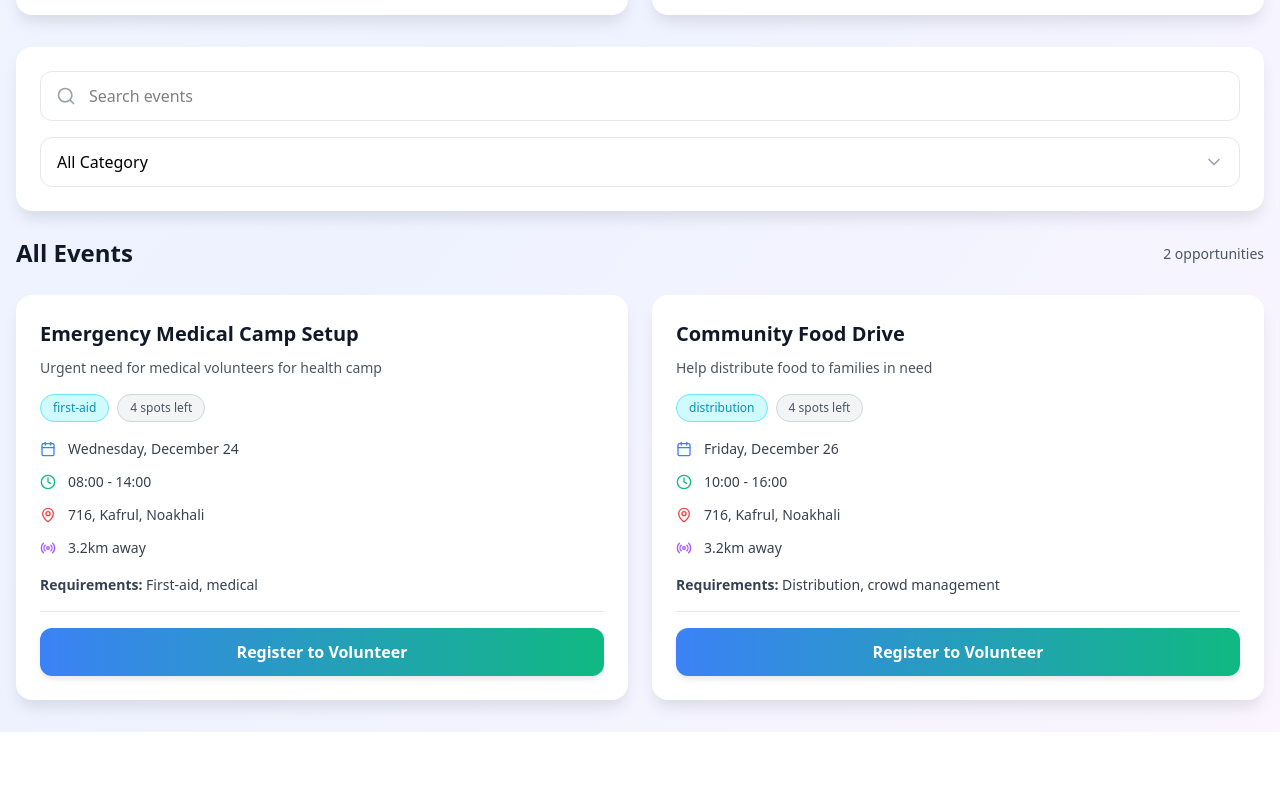
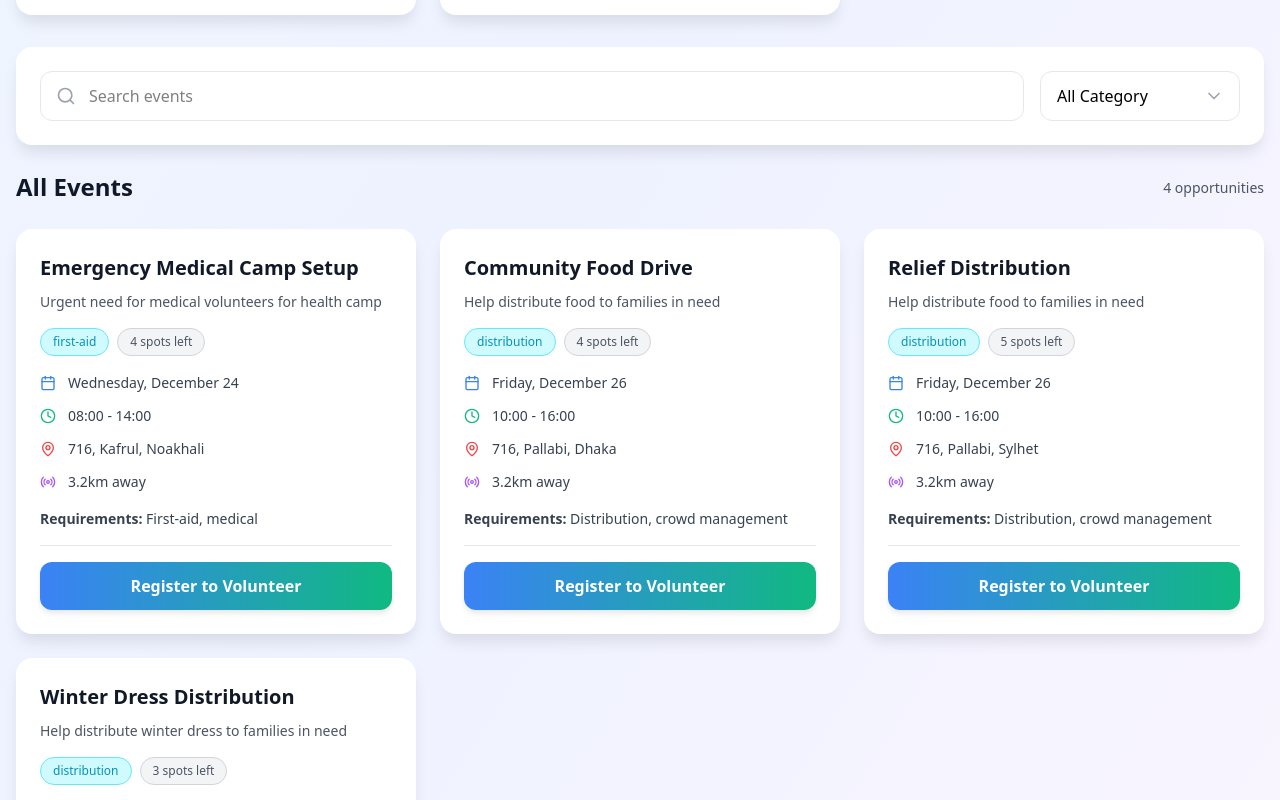
Before and after one commit to ADIB3883/Local-Volunteer-Radar, a React (Vite) app in the folder Local-Volunteer-Radar/Frontend/: page /volunteer-dashboard in a window 1280 px wide. Shown: the part 900-1700 px from the top of the page. Before the commit the page ends 1632 px from the top, so only its background shows below. Built offline with nearby package versions, Linux system fonts and the light colour scheme.

Commit message:
Add search and category filter to volunteer dashboard

```diff
--- a/Local-Volunteer-Radar/Frontend/src/components/VolunteerDashboard.jsx
+++ b/Local-Volunteer-Radar/Frontend/src/components/VolunteerDashboard.jsx
@@ -84,7 +84,7 @@ const VolunteerDashboard = () => {
             ],
             date: 'Friday, December 26',
             time: '10:00 - 16:00',
-            location: '716, Kafrul, Noakhali',
+            location: '716, Pallabi, Dhaka',
             distance: '3.2km away',
             requirements: 'Distribution, crowd management'
         }
@@ -115,11 +115,74 @@ const VolunteerDashboard = () => {
             ],
             date: 'Friday, December 26',
             time: '10:00 - 16:00',
-            location: '716, Kafrul, Noakhali',
+            location: '716, Pallabi, Dhaka',
+            distance: '3.2km away',
+            requirements: 'Distribution, crowd management'
+        },
+        {
+            id: 5,
+            title: 'Relief Distribution',
+            description: 'Help distribute food to families in need',
+            tags: [
+                { name: 'distribution', type: 'skill' },
+                { name: '5 spots left', type: 'spots' }
+            ],
+            date: 'Friday, December 26',
+            time: '10:00 - 16:00',
+            location: '716, Pallabi, Sylhet',
+            distance: '3.2km away',
+            requirements: 'Distribution, crowd management'
+        },
+        {
+            id: 6,
+            title: 'Winter Dress Distribution',
+            description: 'Help distribute winter dress to families in need',
+            tags: [
+                { name: 'distribution', type: 'skill' },
+                { name: '3 spots left', type: 'spots' }
+            ],
+            date: 'Friday, December 26',
+            time: '10:00 - 16:00',
+            location: '716, Pallabi, Barishal',
             distance: '3.2km away',
             requirements: 'Distribution, crowd management'
         }
     ];
+
+    const [filteredEvents, setFilteredEvents] = useState(allEvents);
+
+// Filter function
+    const handleFilter = () => {
+        let filtered = [...allEvents];
+
+        // Filter by search query
+        if (searchQuery.trim() !== '') {
+            filtered = filtered.filter(event =>
+                event.title.toLowerCase().includes(searchQuery.toLowerCase()) ||
+                //
+                // event.description.toLowerCase().includes(searchQuery.toLowerCase()) ||
+                event.location.toLowerCase().includes(searchQuery.toLowerCase()) ||
+                event.requirements.toLowerCase().includes(searchQuery.toLowerCase())
+            );
+        }
+
+        // Filter by category
+        if (selectedCategory !== 'All Category') {
+            filtered = filtered.filter(event => {
+                // Check if any tag matches the category
+                return event.tags.some(tag =>
+                    tag.name.toLowerCase().includes(selectedCategory.toLowerCase())
+                ) || event.requirements.toLowerCase().includes(selectedCategory.toLowerCase());
+            });
+        }
+
+        setFilteredEvents(filtered);
+    };
+
+// Call filter when search or category changes
+    React.useEffect(() => {
+        handleFilter();
+    }, [searchQuery, selectedCategory]);
 
     return (
         <div style={{ minHeight: '100vh', background: 'linear-gradient(to bottom right, #eff6ff, #eef2ff, #faf5ff)' }}>
@@ -344,7 +407,7 @@ const VolunteerDashboard = () => {
                         </div>
 
                         {/* Event Cards - Recommended */}
-                        <div style={{ display: 'grid', gridTemplateColumns: 'repeat(auto-fit, minmax(300px, 1fr))', gap: '1.5rem', marginBottom: '2rem' }}>
+                        <div style={{ display: 'grid', gridTemplateColumns: 'repeat(auto-fill, minmax(300px, 1fr))', gap: '1.5rem', marginBottom: '2rem', maxWidth: '100%' }}>
                             {events.map((event) => (
                                 <EventCard
                                     key={event.id}
@@ -363,7 +426,7 @@ const VolunteerDashboard = () => {
 
                         {/* Search and Filter Section */}
                         <div style={{ background: 'white', borderRadius: '1rem', padding: '1.5rem', boxShadow: '0 10px 15px -3px rgba(0, 0, 0, 0.1)', marginBottom: '1.5rem' }}>
-                            <div style={{ display: 'flex', flexDirection: 'column', gap: '1rem' }}>
+                            <div style={{ display: 'flex', flexDirection: 'row', gap: '1rem', alignItems: 'center' }}>
                                 <div style={{ flex: 1, position: 'relative' }}>
                                     <Search style={{ position: 'absolute', left: '1rem', top: '50%', transform: 'translateY(-50%)', color: '#9ca3af' }} size={20} />
                                     <input
@@ -383,7 +446,7 @@ const VolunteerDashboard = () => {
                                     />
                                 </div>
 
-                                <div style={{ position: 'relative', width: '100%' }}>
+                                <div style={{ position: 'relative', width: '200px', minWidth: '200px' }}>
                                     <select
                                         value={selectedCategory}
                                         onChange={(e) => setSelectedCategory(e.target.value)}
@@ -398,8 +461,8 @@ const VolunteerDashboard = () => {
                                         }}
                                     >
                                         <option>All Category</option>
-                                        <option>Medical</option>
-                                        <option>Food Distribution</option>
+                                        <option>First-Aid</option>
+                                        <option>Distribution</option>
                                         <option>Education</option>
                                         <option>Environment</option>
                                     </select>
@@ -411,12 +474,14 @@ const VolunteerDashboard = () => {
                         {/* All Events Section */}
                         <div style={{ display: 'flex', justifyContent: 'space-between', alignItems: 'center', marginBottom: '1.5rem', flexWrap: 'wrap', gap: '1rem' }}>
                             <h2 style={{ fontSize: '1.5rem', fontWeight: 'bold', color: '#111827', margin: 0 }}>All Events</h2>
-                            <span style={{ fontSize: '0.875rem', color: '#4b5563' }}>2 opportunities</span>
+                            <span style={{ fontSize: '0.875rem', color: '#4b5563' }}>
+                                {filteredEvents.length} {filteredEvents.length === 1 ? 'opportunity' : 'opportunities'}
+                            </span>
                         </div>
 
                         {/* Event Cards - All Events */}
-                        <div style={{ display: 'grid', gridTemplateColumns: 'repeat(auto-fit, minmax(300px, 1fr))', gap: '1.5rem' }}>
-                            {allEvents.map((event) => (
+                        <div style={{ display: 'grid', gridTemplateColumns: 'repeat(auto-fill, minmax(300px, 1fr))', gap: '1.5rem', maxWidth: '100%' }}>
+                            {filteredEvents.map((event) => (
                                 <EventCard
                                     key={event.id}
                                     title={event.title}
@@ -430,6 +495,22 @@ const VolunteerDashboard = () => {
                                     onRegister={() => console.log(`Register for ${event.title}`)}
                                 />
                             ))}
+
+                            {filteredEvents.length === 0 && (
+                                <div style={{
+                                    gridColumn: '1 / -1',
+                                    textAlign: 'center',
+                                    padding: '3rem',
+                                    color: '#6b7280'
+                                }}>
+                                    <p style={{ fontSize: '1.125rem', fontWeight: '500', marginBottom: '0.5rem', margin: 0 }}>
+                                        No events found
+                                    </p>
+                                    <p style={{ fontSize: '0.875rem', margin: '0.5rem 0 0 0' }}>
+                                        Try adjusting your search or filter criteria
+                                    </p>
+                                </div>
+                            )}
                         </div>
                     </>
                 )}
```
